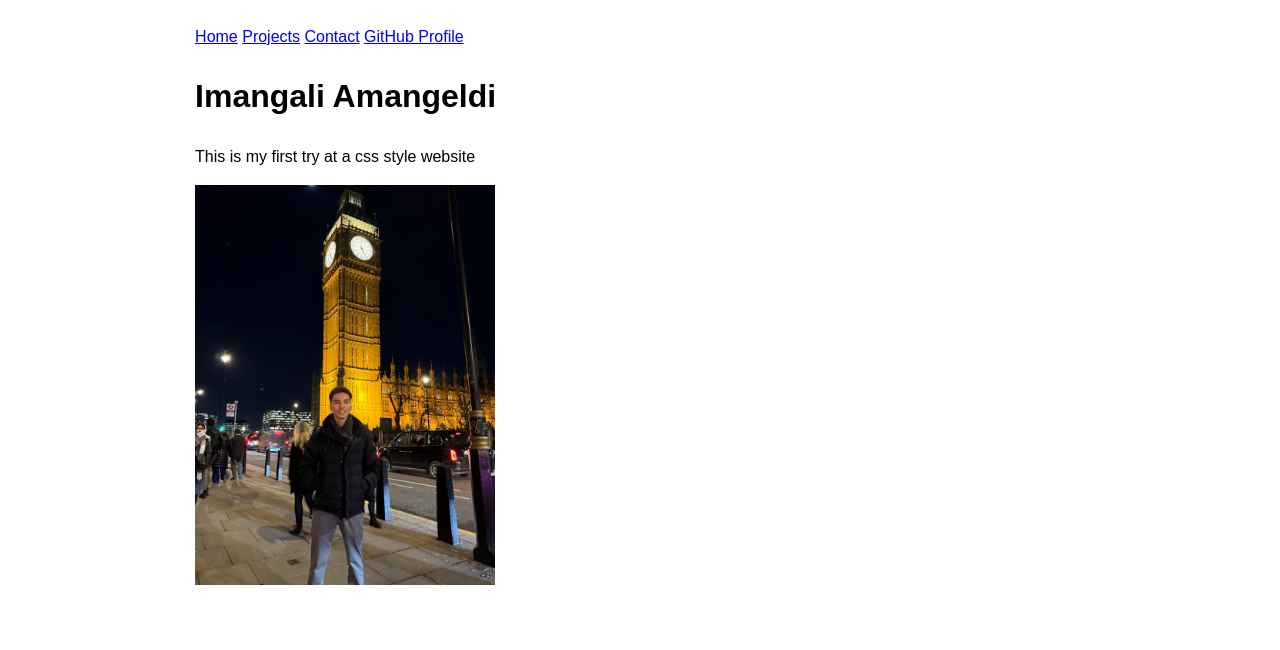
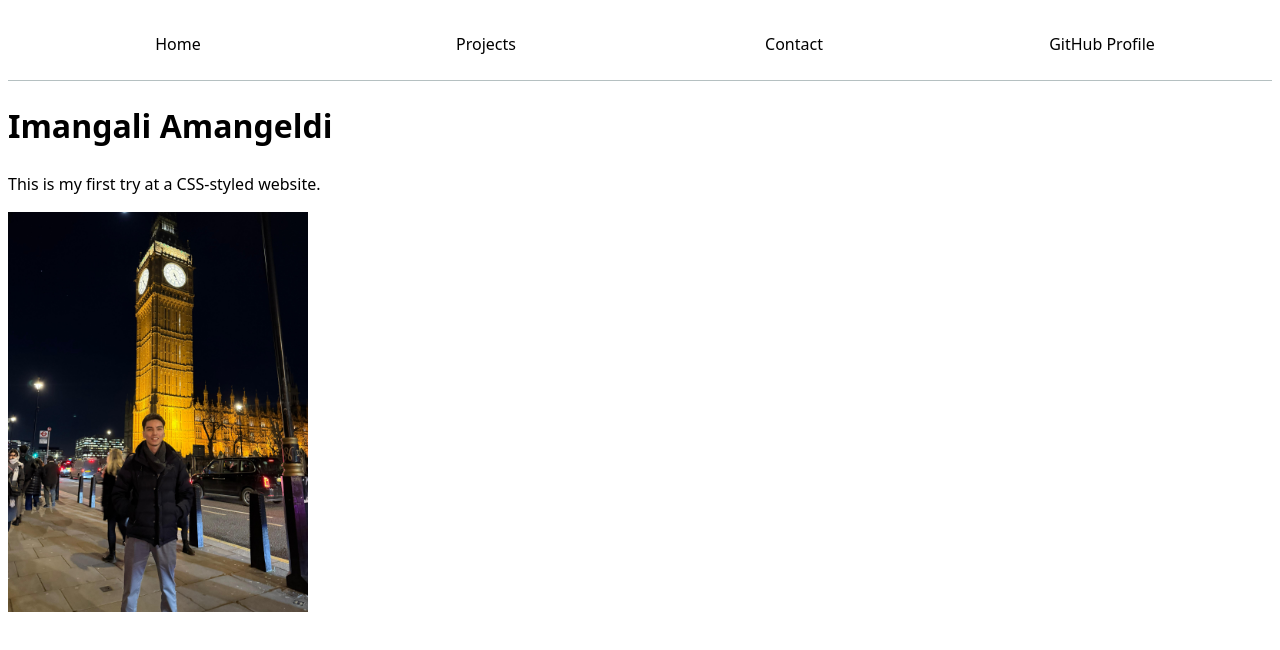
Before and after one commit to iamangeldi/personal_vss, a plain HTML site: page index.html in a window 1280 px wide. Drawn offline with Linux system fonts and the light colour scheme.

Commit message:
upated index.

```diff
--- a/index.html
+++ b/index.html
@@ -4,25 +4,17 @@
     <meta charset="UTF-8">
     <meta name="viewport" content="width=device-width, initial-scale=1.0">
     <title>Imangali Amangeldi</title>
-    <style>
-        body {
-            max-width: 100ch;
-            margin-inline: auto;
-            padding: 1em;
-            font-family: Arial, sans-serif;
-            line-height: 1.6;
-        }
-    </style>
+    <link rel="stylesheet" href="style.css">
 </head>
 <body>
     <nav>
-        <a href="/">Home</a>
-        <a href="/projects/">Projects</a>
-        <a href="/contact/">Contact</a>
+        <a href="index.html">Home</a>
+        <a href="projects/index.html">Projects</a>
+        <a href="contact/index.html">Contact</a>
         <a href="https://github.com/iamangeldi" target="_blank">GitHub Profile</a>
     </nav>
     <h1>Imangali Amangeldi</h1>
-    <p>This is my first try at a css style website</p>
+    <p>This is my first try at a CSS-styled website.</p>
     <img src="images/bigben_imangali_london.jpg" alt="My recent London trip." style="width:300px; height:auto;">
 </body>
 </html>
```
